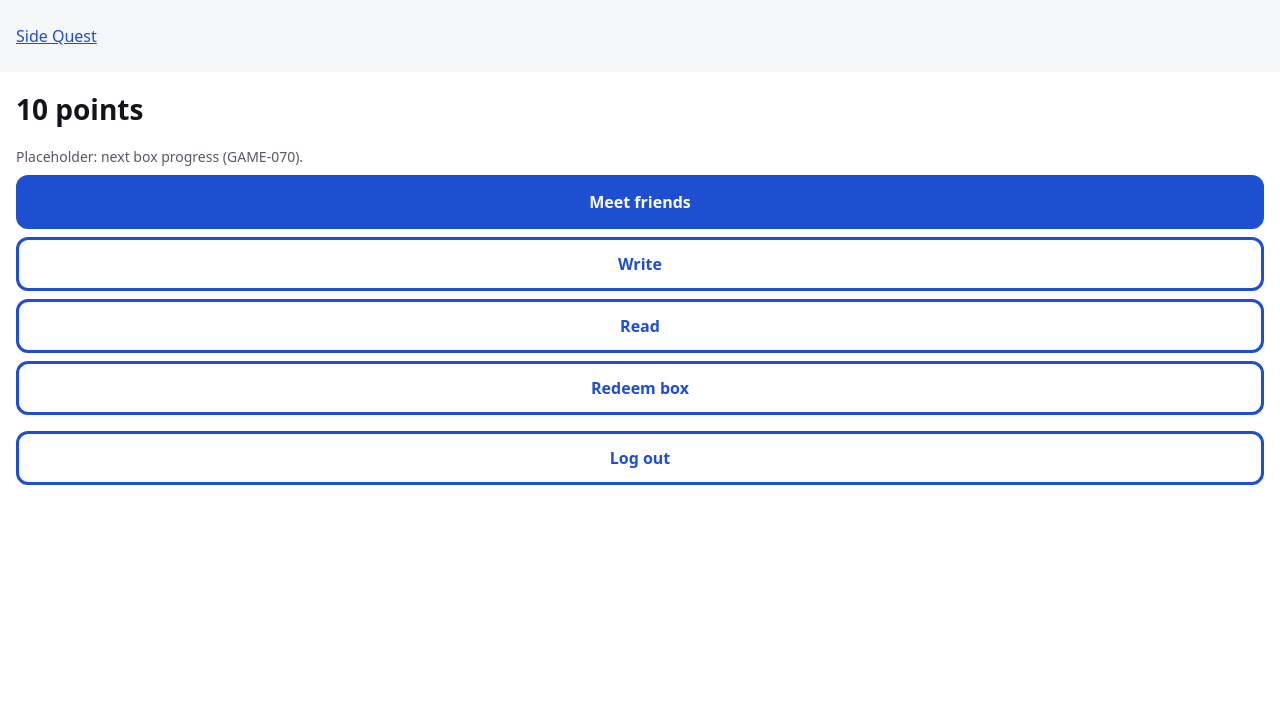
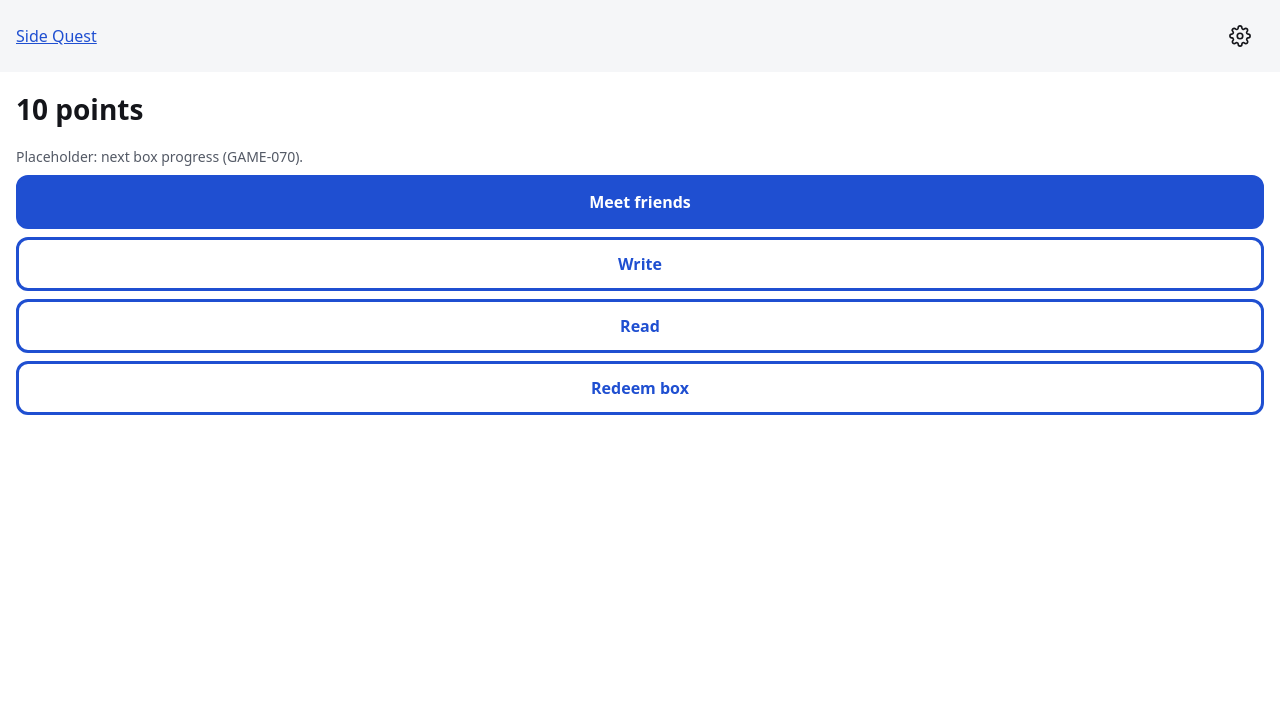
Before and after one commit to jonathango98/nextgen27-sidequest, a FastAPI app: template app/templates/player/home.html in a window 1280 px wide. Shown: the top 725 px of the page. Run offline with FastAPI, Linux system fonts and the light colour scheme; the template is opened without the code that fills it: most values are stand-ins (such as "Sample title", 1, 10 or a date in 2020); parts of the project's set-up code (start-up, migrations or seed data) failed here and were passed over.

Commit message:
feat: move Log out into a settings menu on Home (UI-036)
A gear in the top bar opens a <details> menu with a red Log out. It
still asks before logging out, and opens without JavaScript (API-007).

Co-Authored-By: Claude Opus 5.5 <noreply@anthropic.com>

```diff
--- a/app/static/css/player.css
+++ b/app/static/css/player.css
@@ -44,6 +44,57 @@ a {
   align-items: center;
   min-height: var(--tap-min);
   margin-right: auto;
+}
+
+/* Settings menu in the top bar (UI-036). UI-003: the gear and each item are big enough taps. */
+.menu {
+  position: relative;
+}
+
+.icon-button {
+  display: flex;
+  align-items: center;
+  justify-content: center;
+  width: var(--tap-min);
+  height: var(--tap-min);
+  border-radius: 50%;
+  color: var(--color-text);
+  cursor: pointer;
+  list-style: none;
+}
+
+.icon-button::-webkit-details-marker {
+  display: none;
+}
+
+.menu-panel {
+  position: absolute;
+  top: 100%;
+  right: 0;
+  z-index: 1;
+  width: max-content;
+  padding: var(--space-1);
+  border: thin solid var(--color-text-muted);
+  border-radius: var(--radius);
+  background: var(--color-bg);
+}
+
+.menu-item {
+  display: block;
+  width: 100%;
+  min-height: var(--tap-min);
+  padding: 0 var(--space-5);
+  border: 0;
+  border-radius: var(--radius);
+  font: inherit;
+  font-weight: 600;
+  text-align: left;
+  background: none;
+  cursor: pointer;
+}
+
+.menu-item-danger {
+  color: var(--color-error);
 }
 
 .score {
--- a/app/templates/player/base.html
+++ b/app/templates/player/base.html
@@ -12,6 +12,7 @@
     <span class="score">{{ score }}</span>
     <span class="score-label">points</span>
     {% endblock %}
+    {% block top_actions %}{% endblock %}
   </header>
 
   <main class="content">
--- a/app/templates/player/home.html
+++ b/app/templates/player/home.html
@@ -5,6 +5,22 @@
 
 {# UI-030: Home shows the big score itself, so its top bar has no score. #}
 {% block top_score %}{% endblock %}
+
+{# UI-036: settings menu in the top bar. <details> opens without JavaScript (API-007). #}
+{% block top_actions %}
+  <details class="menu">
+    <summary class="icon-button" aria-label="Settings">
+      <svg aria-hidden="true" width="22" height="22" viewBox="0 0 24 24" fill="none" stroke="currentColor" stroke-width="1.8" stroke-linecap="round" stroke-linejoin="round"><circle cx="12" cy="12" r="3"></circle><path d="M19.4 15a1.65 1.65 0 0 0 .33 1.82l.06.06a2 2 0 1 1-2.83 2.83l-.06-.06a1.65 1.65 0 0 0-1.82-.33 1.65 1.65 0 0 0-1 1.51V21a2 2 0 1 1-4 0v-.09A1.65 1.65 0 0 0 9 19.4a1.65 1.65 0 0 0-1.82.33l-.06.06a2 2 0 1 1-2.83-2.83l.06-.06A1.65 1.65 0 0 0 4.68 15a1.65 1.65 0 0 0-1.51-1H3a2 2 0 1 1 0-4h.09A1.65 1.65 0 0 0 4.6 9a1.65 1.65 0 0 0-.33-1.82l-.06-.06a2 2 0 1 1 2.83-2.83l.06.06A1.65 1.65 0 0 0 9 4.68a1.65 1.65 0 0 0 1-1.51V3a2 2 0 1 1 4 0v.09a1.65 1.65 0 0 0 1 1.51 1.65 1.65 0 0 0 1.82-.33l.06-.06a2 2 0 1 1 2.83 2.83l-.06.06A1.65 1.65 0 0 0 19.4 9a1.65 1.65 0 0 0 1.51 1H21a2 2 0 1 1 0 4h-.09a1.65 1.65 0 0 0-1.51 1z"></path></svg>
+    </summary>
+    <div class="menu-panel">
+      {# ARCH-034: logs out this phone only. HTMX asks first. Without JavaScript the plain form still works (API-007). #}
+      <form method="post" action="/logout" hx-post="/logout" hx-confirm="Log out on this phone?">
+        <input type="hidden" name="csrf_token" value="{{ csrf_token }}">
+        <button class="menu-item menu-item-danger" type="submit">Log out</button>
+      </form>
+    </div>
+  </details>
+{% endblock %}
 
 {% block content %}
   {# UI-036: big score, blind box progress, then the actions in the lower half. #}
@@ -16,9 +32,4 @@
     <a class="button button-secondary" href="/summary">Read</a>
     <a class="button button-secondary" href="/box">Redeem box</a>
   </nav>
-  {# ARCH-034: logs out this phone only. HTMX asks first. Without JavaScript the plain form still works (API-007). #}
-  <form class="form" method="post" action="/logout" hx-post="/logout" hx-confirm="Log out on this phone?">
-    <input type="hidden" name="csrf_token" value="{{ csrf_token }}">
-    <button class="button button-secondary" type="submit">Log out</button>
-  </form>
 {% endblock %}
```
Also changed, not shown: tests/player/test_logout_button.py (+8 -1 lines), tests/routes/player/test_logout.py (+8 -0 lines), CHANGELOG.md, README.md.
